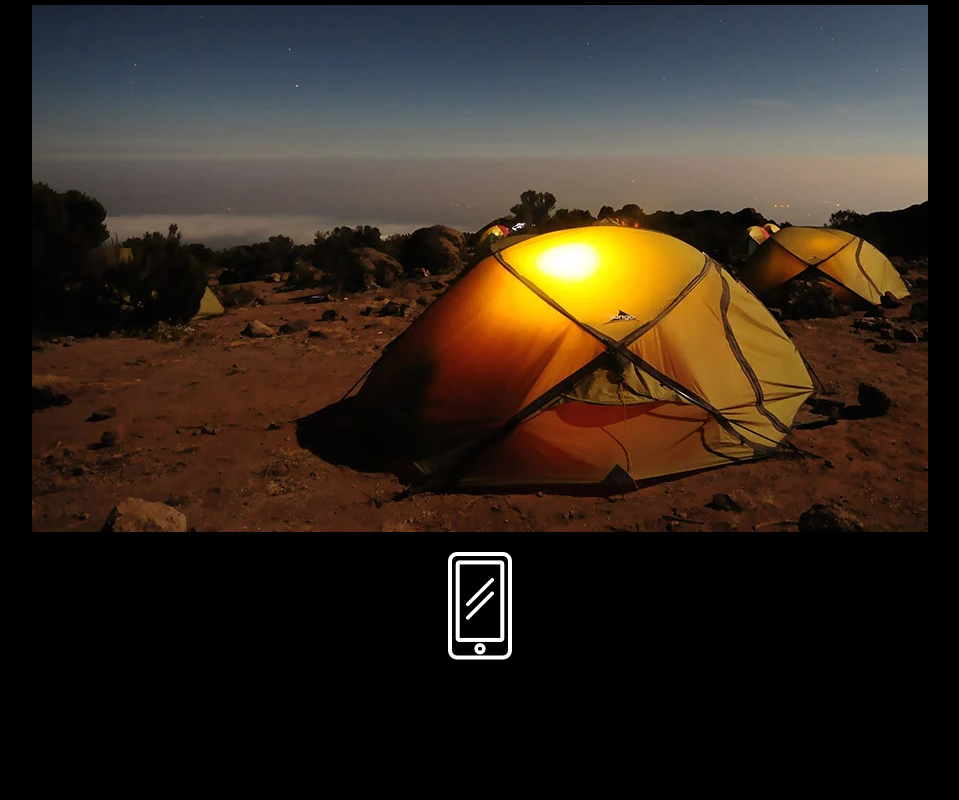
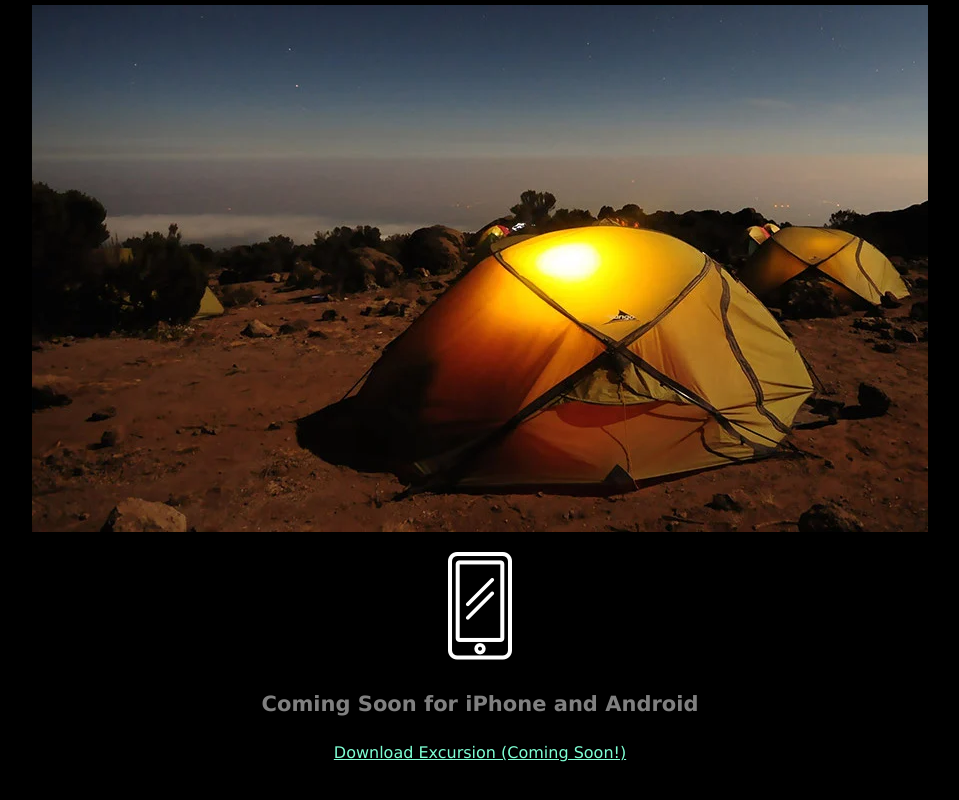
Before and after one commit to dideolu/excursion_, a plain HTML site: page index.html in a window 1280 px wide. Shown: the part 480-1280 px from the top of the page, without its empty margins (160-1119 px from the left). Before the commit the page ends 1160 px from the top, so only its background shows below. Drawn offline with Linux system fonts and the light colour scheme.

Commit message:
Added footer text

```diff
--- a/index.html
+++ b/index.html
@@ -18,6 +18,8 @@
       and recommend new points of interest to you.</h4>
   <p><img src="camp.webp"></p>
   <p><img src="phone.webp"></p>
+  <h4 class="header--subheader">Coming Soon for iPhone and Android</h4>
+  <p><a class="link--cta" href="#">Download Excursion (Coming Soon!)</a></p>g
 
   </body>
   </html>
```
